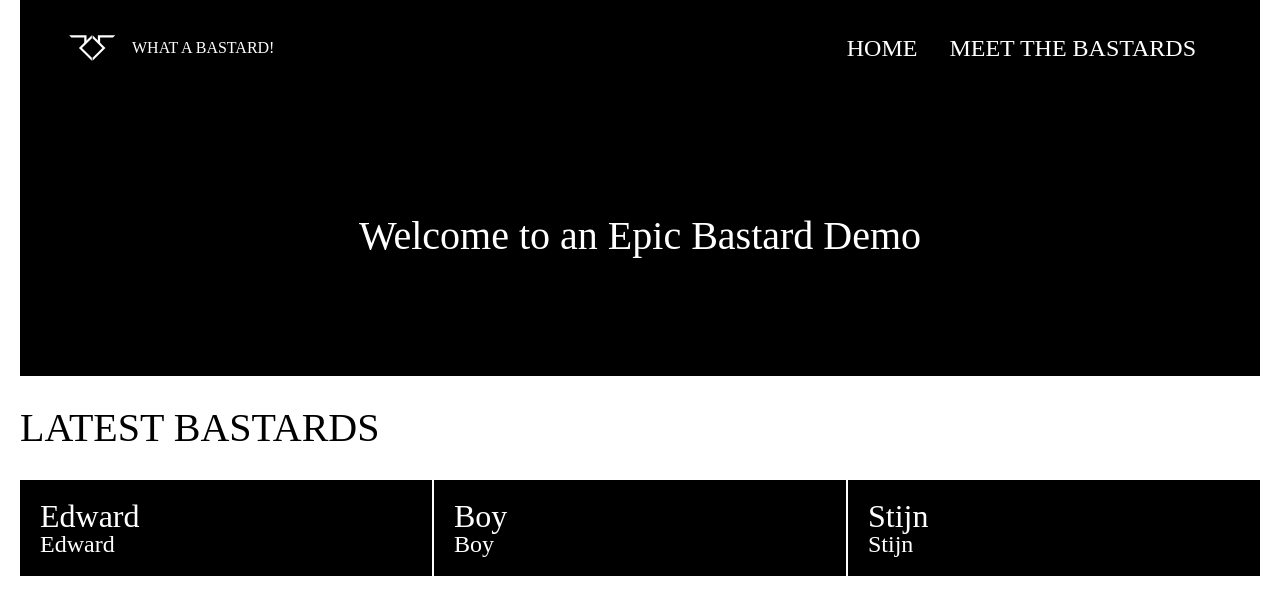
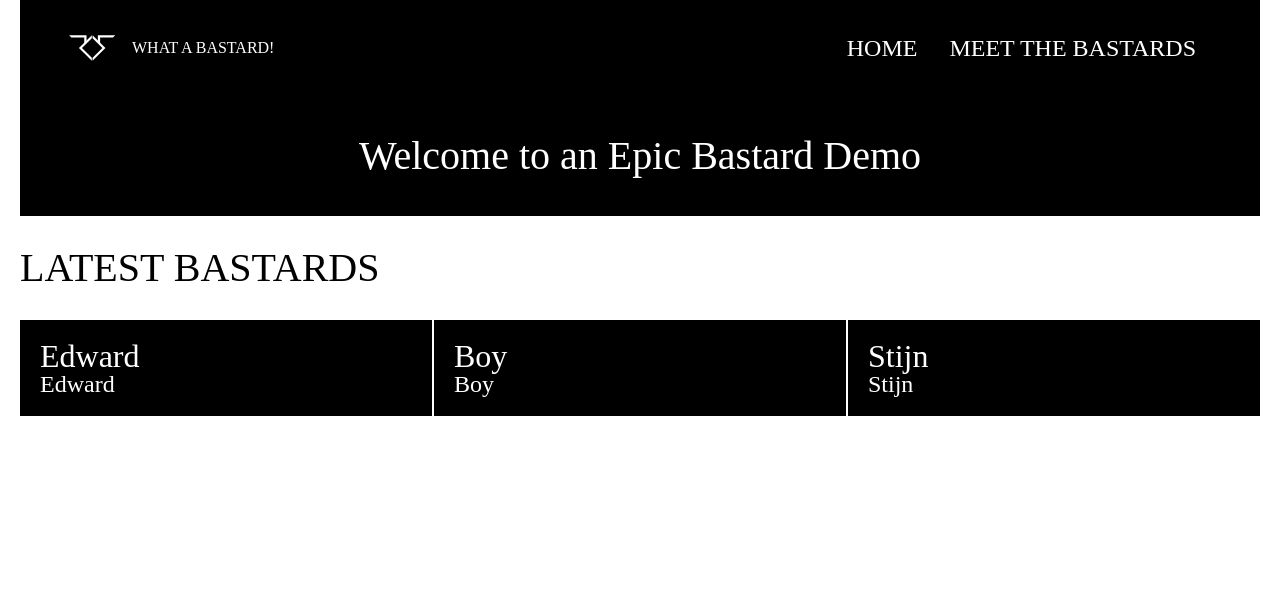
Before and after one commit to whatthetechdev/what-a-bastard, a React (Create React App) app: page / in a window 1280 px wide. Shown: the top 614 px of the page. Built offline with nearby package versions, Linux system fonts and the light colour scheme.

Commit message:
update hero height styling

```diff
--- a/src/components/Hero/Hero.style.js
+++ b/src/components/Hero/Hero.style.js
@@ -15,7 +15,7 @@ export const Container = styled.div`
   background-color: #000000;
   padding: 20px;
   color: #ffffff;
-  min-height: 30vh;
+  min-height: 10vh;
   display: flex;
   justify-content: center;
   align-items: center;
```
